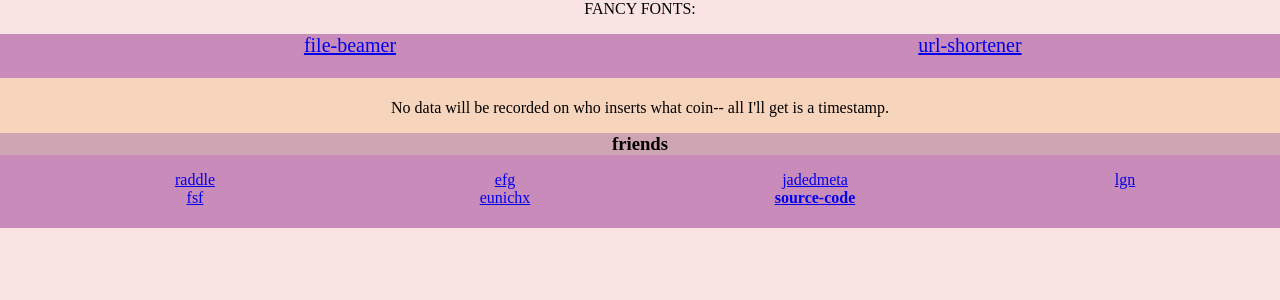
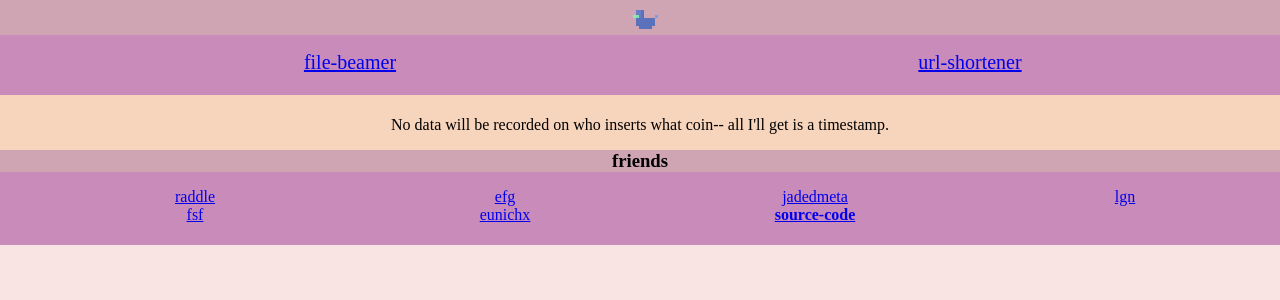
Before and after one commit to JadedCtrl/insert-coin, a PHP site: template resources/templates/menu.php in a window 1280 px wide. Shown: the top 300 px of the page. Run offline with PHP 8.4, Linux system fonts and the light colour scheme; the template is opened without the code that fills it, so the values that code supplies are empty; some web fonts are replaced.

Commit message:
Add a cute 'war' duck

```diff
--- a/public_html/res/css/style.css
+++ b/public_html/res/css/style.css
@@ -78,3 +78,10 @@ main
 	font-size: 20px;
 	width: 50%;
 }
+
+#duck
+{
+	margin-left: 10px;
+	margin-top: 10px;
+	width: 25px;
+}
--- a/resources/templates/header.php
+++ b/resources/templates/header.php
@@ -5,7 +5,6 @@
 <!-- THIS ENTIRE FILE IS UNDER THE AGPLv3+
      https://www.gnu.org/licenses/agpl-3.0.html -->
 
-FANCY FONTS:
 <link rel="stylesheet" media="screen"
 	href="https://fontlibrary.org/face/connection" type="text/css"/>
 
--- a/resources/templates/menu.php
+++ b/resources/templates/menu.php
@@ -1,5 +1,6 @@
 <div class="menu top-menu">
-	<h2><a href="/"><?php echo($GLOBALS["site_name"]); ?></a></h2>
+	<h2><a href="/"><?php echo($GLOBALS["site_name"]); ?></a>
+		<img id="duck" src="/res/img/war_duck.png"></h2>
 	<ul>
 		<li><a href="/coin.php">file-beamer</a></li>
 		<li><a href="/mask.php">url-shortener</a></li>
```
Also changed, not shown: public_html/res/img/war_duck.png (added).
